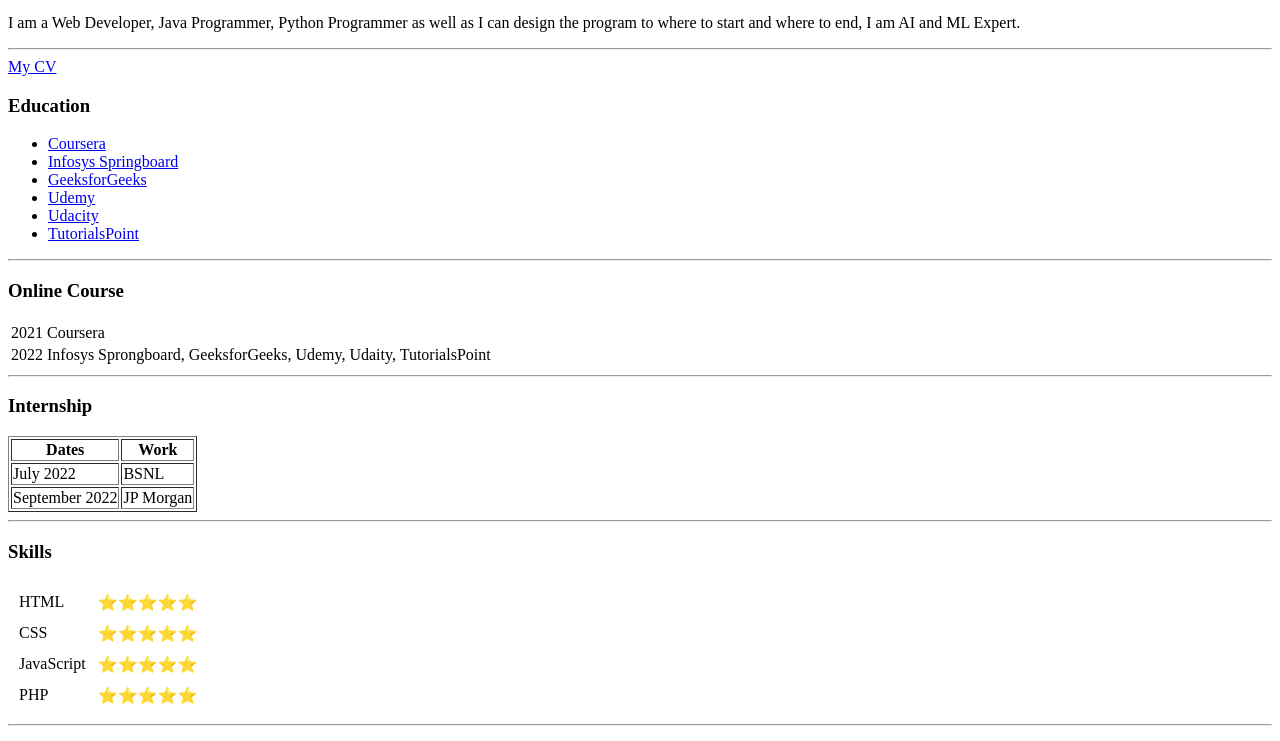
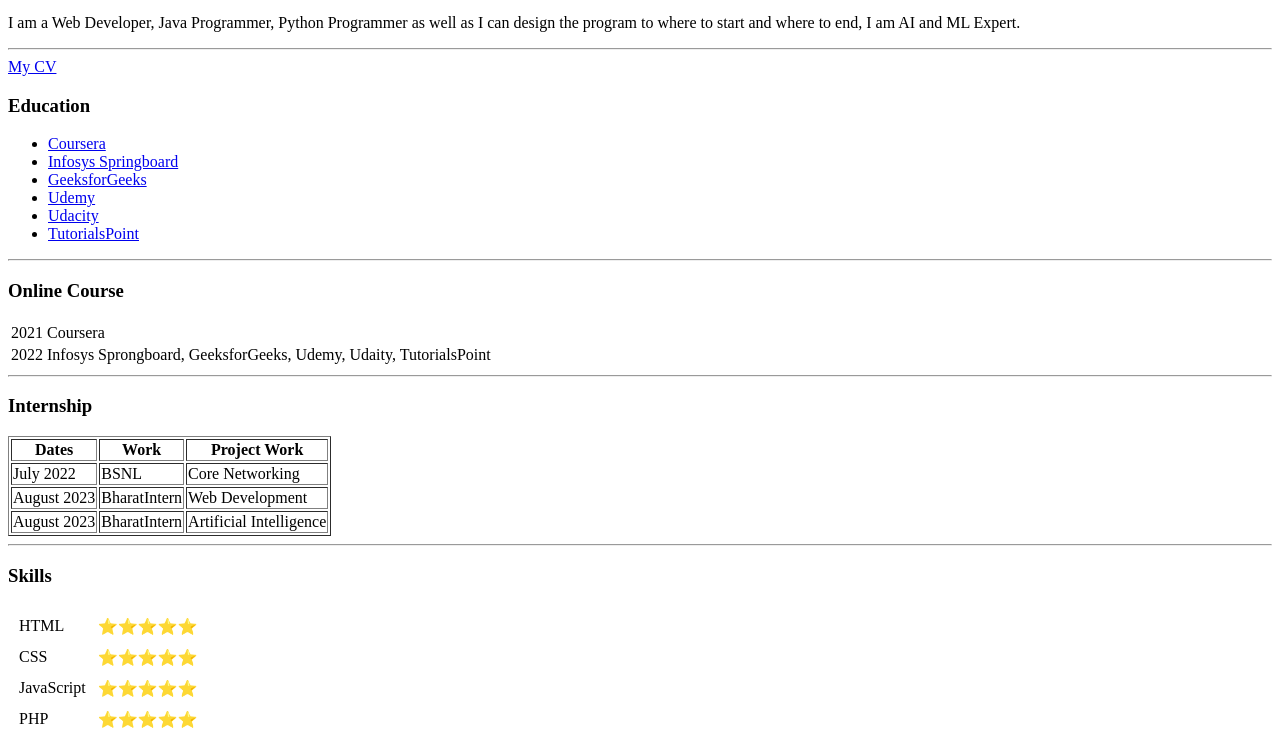
Before and after one commit to yashsahu2001/cv, a plain HTML site: page HTML-Personal Site/index.html in a window 1280 px wide. Shown: the part 312-1053 px from the top of the page. Drawn offline with Linux system fonts and the light colour scheme; files whose address does not match are found by name.

Commit message:
Update index.html

```diff
--- a/HTML-Personal Site/index.html
+++ b/HTML-Personal Site/index.html
@@ -38,16 +38,24 @@
         <tr>
             <th>Dates</th>
             <th>Work</th>
+            <th>Project Work</th>
         </tr>
     </thead>
     <tbody>
         <tr>
             <td>July 2022</td>
             <td>BSNL</td>
+            <td>Core Networking</td>
         </tr>
         <tr>
-            <td>September 2022</td>
-            <td>JP Morgan</td>
+            <td>August 2023</td>
+            <td>BharatIntern</td>
+            <td>Web Development</td>
+        </tr>
+        <tr>
+            <td>August 2023</td>
+            <td>BharatIntern</td>
+            <td>Artificial Intelligence</td>
         </tr>
     </tbody>
    </table>
```
